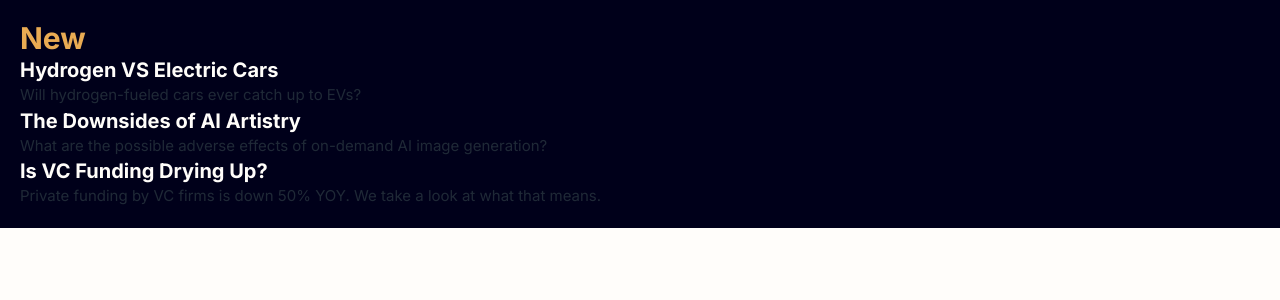
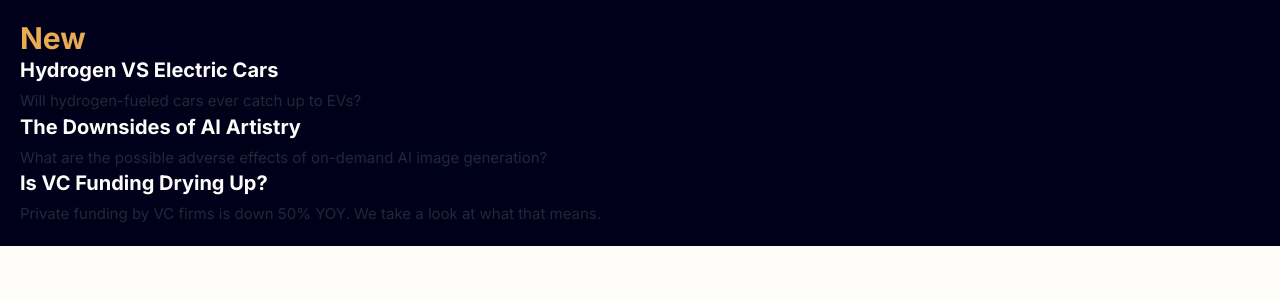
Before and after one commit to chungvuiloong/news-landing-page, a Next.js app: page / in a window 1280 px wide. Shown: the top 300 px of the page. Built offline with nearby package versions, Linux system fonts and the light colour scheme.

Commit message:
Added flex and gap.

```diff
--- a/src/components/NewNews.tsx
+++ b/src/components/NewNews.tsx
@@ -27,7 +27,7 @@ const NewNews = () => {
             <div>
                 {
                     news_data.map((data, i) =>
-                    <div key={i}>
+                    <div key={i} className='flex flex-col gap-1.5'>
                         <h3 className='text-Off-white text-xl font-bold'>{data.heading}</h3>
                         <p className='text-[15px]'>{data.paragraph}</p>
                     </div>
```
